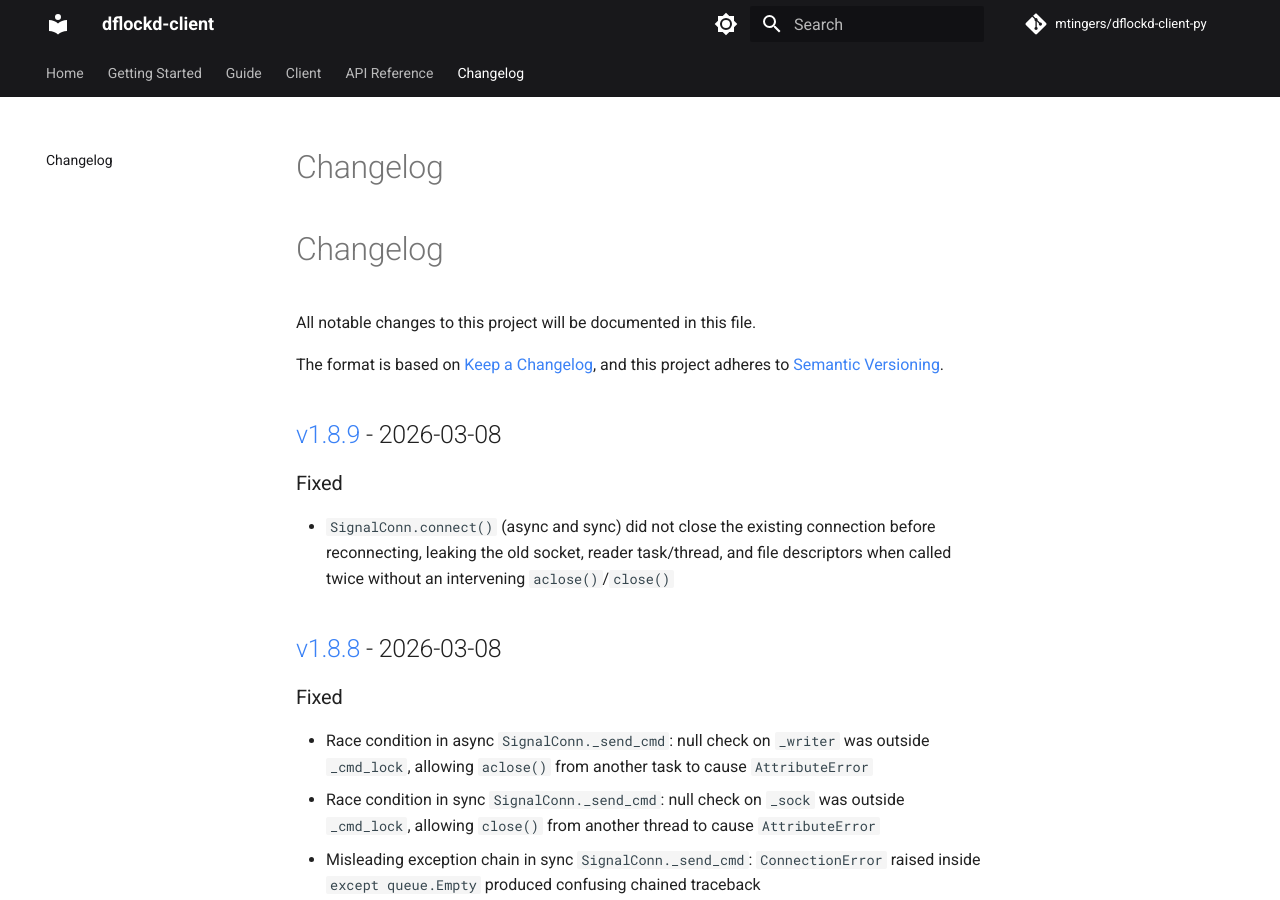
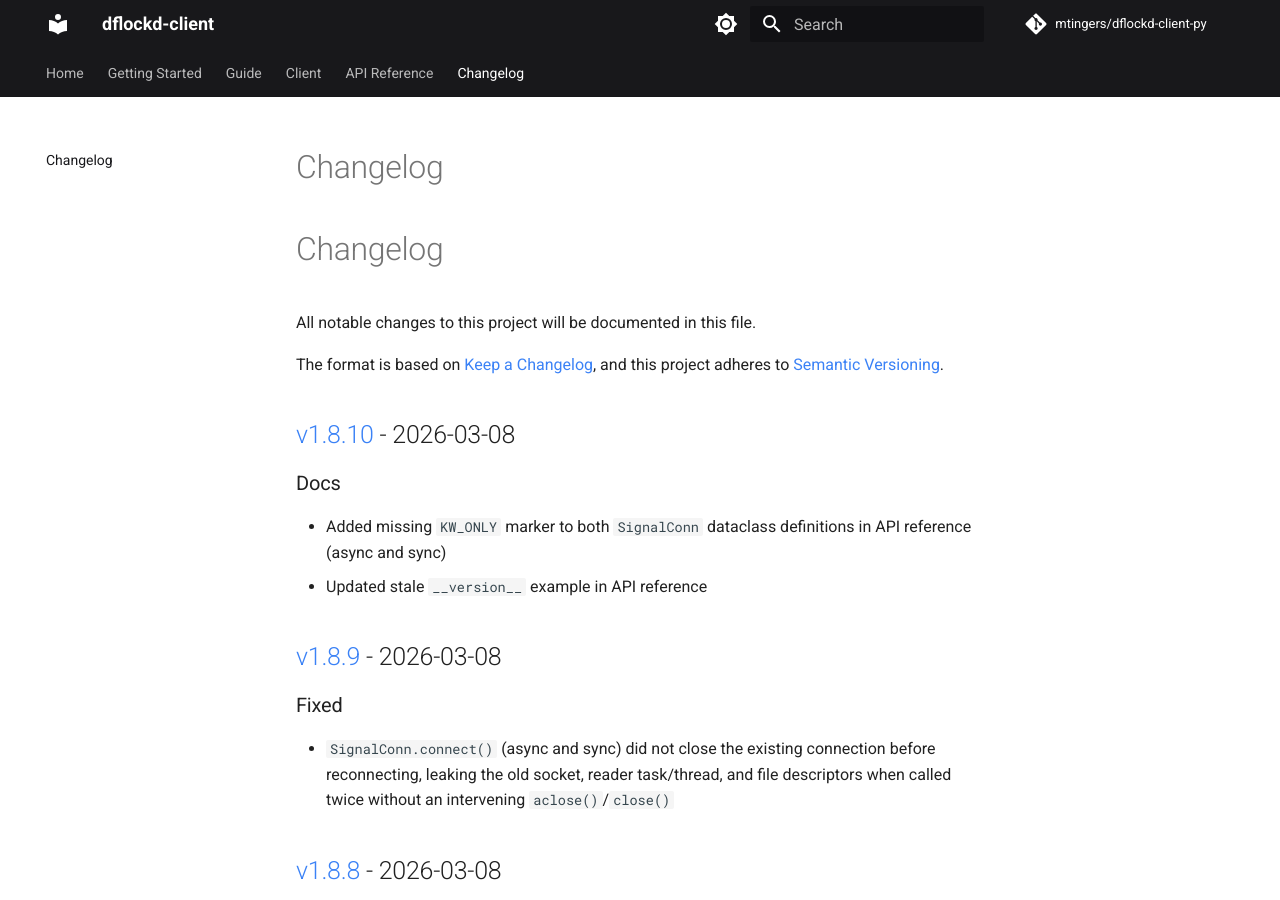
Before and after one commit to mtingers/dflockd-client-py, an MkDocs documentation site: the page built from docs/changelog.md, in a window 1280 px wide and 900 px high. Built offline with MkDocs 1.6.1 and Material for MkDocs 9.7.7, drawn with Linux system fonts in a browser that asks for light colours; comment, search, counter and statistics services are not loaded.

Commit message:
docs: add missing KW_ONLY markers to SignalConn in API reference
Co-Authored-By: Claude Opus 4.6 <noreply@anthropic.com>

```diff
--- a/CHANGELOG.md
+++ b/CHANGELOG.md
@@ -4,6 +4,15 @@ All notable changes to this project will be documented in this file.
 
 The format is based on [Keep a Changelog](https://keepachangelog.com/en/1.1.0/),
 and this project adheres to [Semantic Versioning](https://semver.org/spec/v2.0.0.html).
+
+## [v1.8.10] - 2026-03-08
+
+### Docs
+
+- Added missing `KW_ONLY` marker to both `SignalConn` dataclass definitions in API reference (async and sync)
+- Updated stale `__version__` example in API reference
+
+[v1.8.10]: https://github.com/mtingers/dflockd-client-py/releases/tag/v1.8.10
 
 ## [v1.8.9] - 2026-03-08
 
--- a/pyproject.toml
+++ b/pyproject.toml
@@ -1,6 +1,6 @@
 [project]
 name = "dflockd-client"
-version = "1.8.9"
+version = "1.8.10"
 description = "dflockd python client"
 readme = "README.md"
 license = "MIT"
```
Also changed, not shown: docs/api/python.md (+7 -1 lines).
